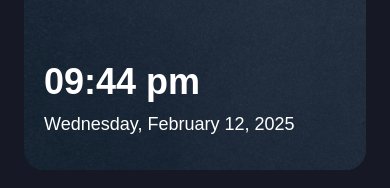
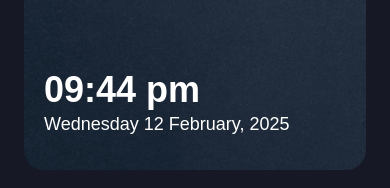
Before and after one commit to Tyagi221B/BharatBaithak, a Next.js app: page / in a window 390 px wide. Shown: the part 245-433 px from the top of the page. Built offline with nearby package versions, Linux system fonts and the light colour scheme; no server answers.

Commit message:
Refactor time and date display into a separate TimeDisplay component For Faster Loading of the component.

```diff
--- a/app/(root)/(home)/page.tsx
+++ b/app/(root)/(home)/page.tsx
@@ -1,30 +1,6 @@
-'use client';
-import { useEffect, useState } from "react";
+import TimeDisplay from "@/components/TimeDisplay";
 
 const Home = () => {
-  const [now, setNow] = useState(new Date());
-
-  useEffect(() => {
-    const updateNow = () => setNow(new Date());
-
-    const delay = 60000 - (now.getSeconds() * 1000 + now.getMilliseconds());
-
-    const timeout = setTimeout(() => {
-      updateNow();
-      const interval = setInterval(updateNow, 60000);
-      return () => clearInterval(interval);
-    }, delay);
-    return () => clearTimeout(timeout);
-  }, [now]);
-
-  const time = now.toLocaleTimeString("en-IN", {
-    hour: "2-digit",
-    minute: "2-digit",
-    timeZone: "Asia/Kolkata",
-  });
-  const date = new Intl.DateTimeFormat("en-US", { dateStyle: "full" }).format(
-    now
-  );
   return (
     <section className="flex size-full flex-col gap-5 text-white">
       <div className="h-[303px] w-full rounded-[20px] bg-hero bg-cover">
@@ -33,8 +9,7 @@
             Upcoming Meeting at: 12:30 PM
           </h2>
           <div className="flex flex-col gap-2">
-            <h1 className="text-4xl font-extrabold lg:text-7xl">{time}</h1>
-            <p className="text-lg font-medium text-sky-1 lg:text-2xl">{date}</p>
+            <TimeDisplay />
           </div>
         </div>
       </div>
--- /dev/null
+++ b/components/TimeDisplay.tsx
@@ -0,0 +1,35 @@
+'use client';
+import { useEffect, useState } from "react";
+
+const TimeDisplay = () => {
+  const [now, setNow] = useState(new Date());
+
+  useEffect(() => {
+    const updateNow = () => setNow(new Date());
+
+    const delay = 60000 - (now.getSeconds() * 1000 + now.getMilliseconds());
+
+    const timeout = setTimeout(() => {
+      updateNow();
+      const interval = setInterval(updateNow, 60000);
+      return () => clearInterval(interval);
+    }, delay);
+    return () => clearTimeout(timeout);
+  }, [now]);
+
+  const time = now.toLocaleTimeString("en-IN", {
+    hour: "2-digit",
+    minute: "2-digit",
+    timeZone: "Asia/Kolkata",
+  });
+  const date = new Intl.DateTimeFormat("en-IN", { dateStyle: "full", timeZone: "Asia/Kolkata" }).format(now);
+
+  return (
+    <div>
+      <h1 className="text-4xl font-extrabold lg:text-7xl">{time}</h1>
+      <p className="text-lg font-medium text-sky-1 lg:text-2xl">{date}</p>
+    </div>
+  );
+};
+
+export default TimeDisplay;
```
